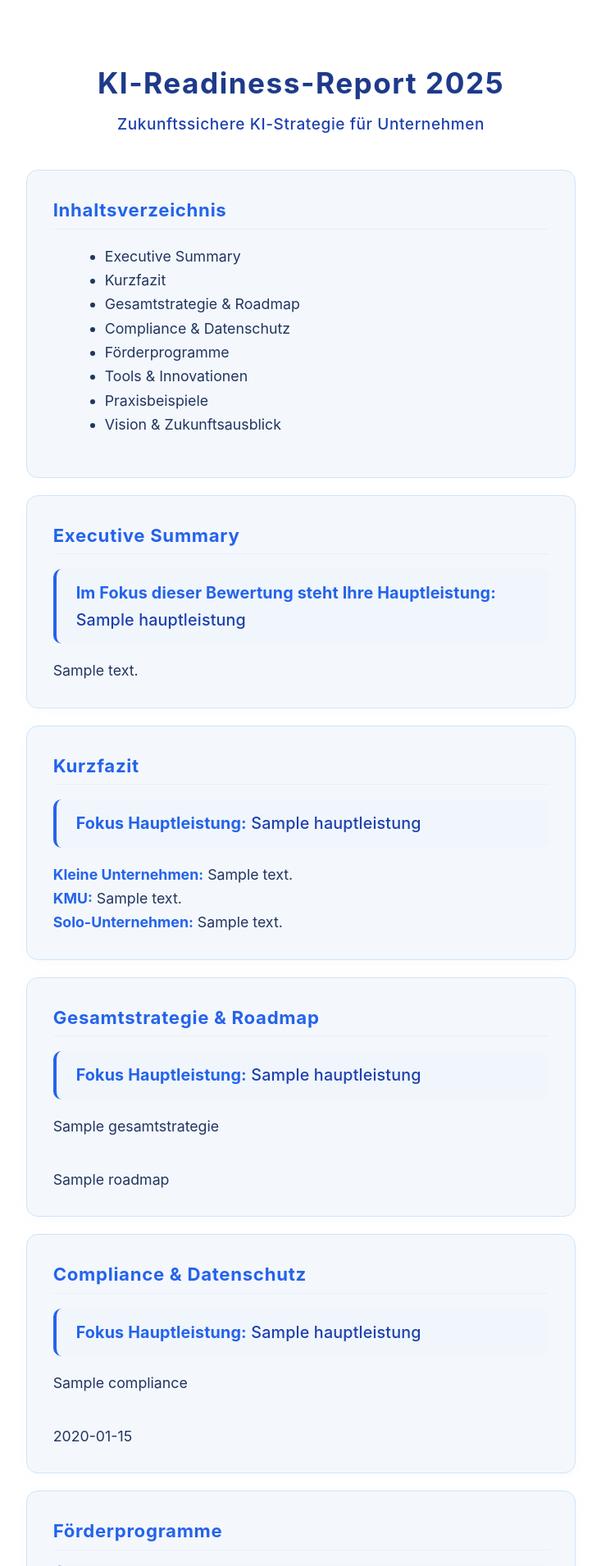
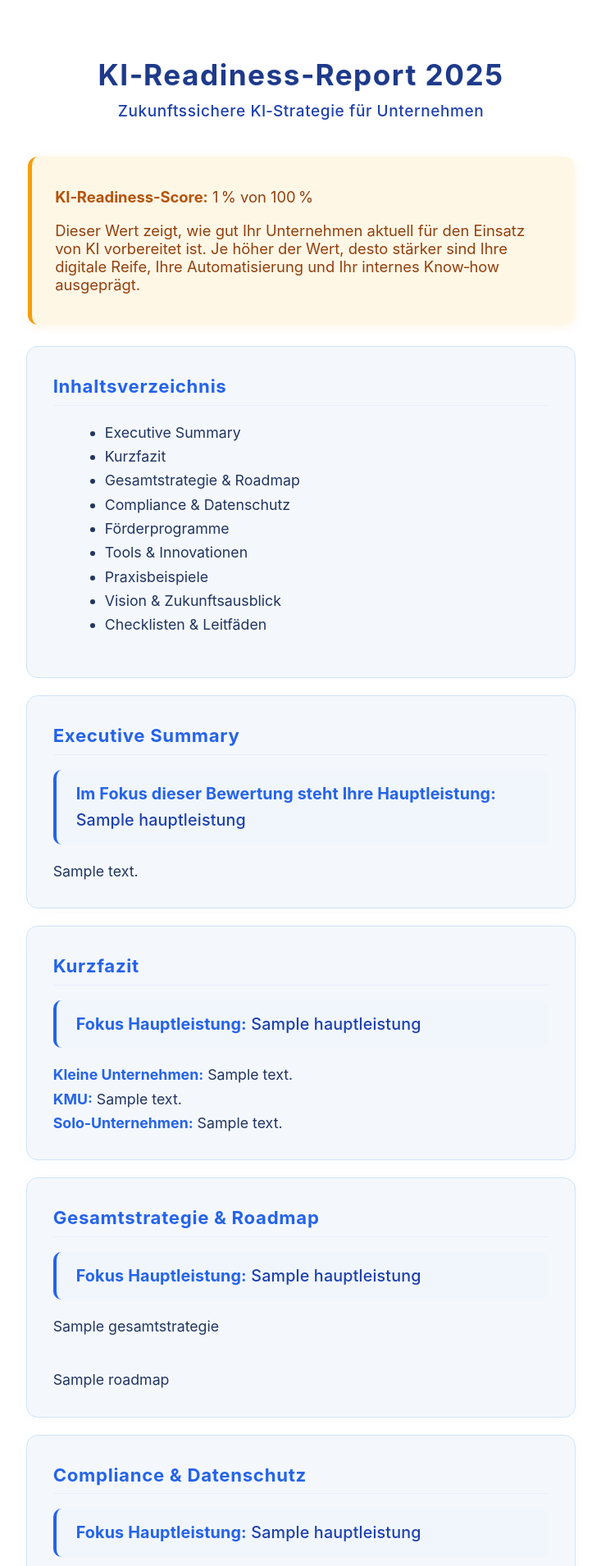
Before and after one commit to Wolf-Achtung/make-ki-backend-neu, a Python web app: template templates/pdf_template.html in a window 1280 px wide. Shown: the top 1910 px of the page at 82% size, without its empty margins (273-1006 px from the left). Run offline with Jinja, Linux system fonts and the light colour scheme; the template is opened without the code that fills it: most values are stand-ins (such as "Sample title", 1, 10 or a date in 2020).

Commit message:
Add files via upload

```diff
--- a/templates/pdf_template.html
+++ b/templates/pdf_template.html
@@ -2,7 +2,7 @@
 <html lang="de">
 <head>
   <meta charset="UTF-8" />
-  <title>KI-Readiness-Report 2025</title>
+  <title>KI‑Readiness‑Report 2025</title>
   <style>
 body {
   background: #fff;
@@ -17,7 +17,7 @@ h1 {
   color: #1e3a8a;
   letter-spacing: 1.5px;
   font-weight: 700;
-  margin: 80px 0 18px 0;
+  margin: 70px 0 12px 0;
   text-shadow: 0 1px 0 #e3ebfa;
 }
 h2 {
@@ -95,7 +95,21 @@ th {
   background-color: #f0f6fb;
   color: #1e40af;
 }
-
+/* Score Box */
+.score-box {
+  background: #fff7e6;
+  border-left: 5px solid #f59e0b;
+  padding: 20px 28px;
+  margin: 0 auto 26px auto;
+  max-width: 16cm;
+  border-radius: 12px;
+  box-shadow: 0 2px 12px rgba(245, 158, 11, 0.12);
+  font-size: 1.15em;
+  color: #92400e;
+}
+.score-box b {
+  color: #b45309;
+}
   </style>
 </head>
 <body>
@@ -103,10 +117,18 @@ th {
 <!-- TITELSEITE -->
 <div class="report-section">
   <div>
-    <h1>KI-Readiness-Report 2025</h1>
-    <div class="subtitle">Zukunftssichere KI-Strategie für Unternehmen</div>
+    <h1>KI‑Readiness‑Report 2025</h1>
+    <div class="subtitle">Zukunftssichere KI‑Strategie für Unternehmen</div>
   </div>
 </div>
+
+<!-- SCORE‑ÜBERSICHT -->
+{% if score_percent %}
+<div class="score-box">
+  <p><b>KI‑Readiness‑Score:</b> {{ score_percent }} % von 100 %</p>
+  <p>Dieser Wert zeigt, wie gut Ihr Unternehmen aktuell für den Einsatz von KI vorbereitet ist. Je höher der Wert, desto stärker sind Ihre digitale Reife, Ihre Automatisierung und Ihr internes Know‑how ausgeprägt.</p>
+</div>
+{% endif %}
 
 <!-- INHALTSVERZEICHNIS -->
 {% if executive_summary or summary_klein or summary_kmu or summary_solo or gesamtstrategie or roadmap or compliance or datenschutz or foerderprogramme or foerdermittel or tools or innovation or praxisbeispiele or moonshot_vision or eu_ai_act %}
@@ -116,12 +138,13 @@ th {
     <ul>
       {% if executive_summary %}<li>Executive Summary</li>{% endif %}
       {% if summary_klein or summary_kmu or summary_solo %}<li>Kurzfazit</li>{% endif %}
-      {% if gesamtstrategie or roadmap %}<li>Gesamtstrategie & Roadmap</li>{% endif %}
-      {% if compliance or datenschutz %}<li>Compliance & Datenschutz</li>{% endif %}
+      {% if gesamtstrategie or roadmap %}<li>Gesamtstrategie & Roadmap</li>{% endif %}
+      {% if compliance or datenschutz %}<li>Compliance & Datenschutz</li>{% endif %}
       {% if foerderprogramme or foerdermittel %}<li>Förderprogramme</li>{% endif %}
-      {% if tools or innovation %}<li>Tools & Innovationen</li>{% endif %}
+      {% if tools or innovation %}<li>Tools & Innovationen</li>{% endif %}
       {% if praxisbeispiele %}<li>Praxisbeispiele</li>{% endif %}
-      {% if moonshot_vision or eu_ai_act %}<li>Vision & Zukunftsausblick</li>{% endif %}
+      {% if moonshot_vision or eu_ai_act %}<li>Vision & Zukunftsausblick</li>{% endif %}
+      {% if checklisten %}<li>Checklisten & Leitfäden</li>{% endif %}
     </ul>
   </div>
 </div>
@@ -129,7 +152,7 @@ th {
 
 <!-- EXECUTIVE SUMMARY -->
 {% if executive_summary %}
-<div class="report-section">
+<div class="report-section" style="page-break-before: always;">
   <div class="chapter-box">
     <h2>Executive Summary</h2>
     {% if hauptleistung %}
@@ -145,7 +168,7 @@ th {
 
 <!-- KURZFAZIT -->
 {% if summary_klein or summary_kmu or summary_solo %}
-<div class="report-section">
+<div class="report-section" style="page-break-before: always;">
   <div class="chapter-box">
     <h2>Kurzfazit</h2>
     {% if hauptleistung %}
@@ -160,17 +183,17 @@ th {
       <div><b>KMU:</b> {{ summary_kmu | safe }}</div>
     {% endif %}
     {% if summary_solo %}
-      <div><b>Solo-Unternehmen:</b> {{ summary_solo | safe }}</div>
+      <div><b>Solo‑Unternehmen:</b> {{ summary_solo | safe }}</div>
     {% endif %}
   </div>
 </div>
 {% endif %}
 
-<!-- GESAMTSTRATEGIE & ROADMAP -->
+<!-- GESAMTSTRATEGIE & ROADMAP -->
 {% if gesamtstrategie or roadmap %}
-<div class="report-section">
+<div class="report-section" style="page-break-before: always;">
   <div class="chapter-box">
-    <h2>Gesamtstrategie & Roadmap</h2>
+    <h2>Gesamtstrategie & Roadmap</h2>
     {% if hauptleistung %}
       <div class="hauptleistung-infobox">
         <b>Fokus Hauptleistung:</b> <span>{{ hauptleistung }}</span>
@@ -186,11 +209,11 @@ th {
 </div>
 {% endif %}
 
-<!-- COMPLIANCE & DATENSCHUTZ -->
+<!-- COMPLIANCE & DATENSCHUTZ -->
 {% if compliance or datenschutz %}
-<div class="report-section">
+<div class="report-section" style="page-break-before: always;">
   <div class="chapter-box">
-    <h2>Compliance & Datenschutz</h2>
+    <h2>Compliance & Datenschutz</h2>
     {% if hauptleistung %}
       <div class="hauptleistung-infobox">
         <b>Fokus Hauptleistung:</b> <span>{{ hauptleistung }}</span>
@@ -208,7 +231,7 @@ th {
 
 <!-- FÖRDERPROGRAMME -->
 {% if foerderprogramme or foerdermittel %}
-<div class="report-section">
+<div class="report-section" style="page-break-before: always;">
   <div class="chapter-box">
     <h2>Förderprogramme</h2>
     {% if hauptleistung %}
@@ -226,11 +249,11 @@ th {
 </div>
 {% endif %}
 
-<!-- TOOLS & INNOVATIONEN -->
+<!-- TOOLS & INNOVATIONEN -->
 {% if tools or innovation %}
-<div class="report-section">
+<div class="report-section" style="page-break-before: always;">
   <div class="chapter-box">
-    <h2>Tools & Innovationen</h2>
+    <h2>Tools & Innovationen</h2>
     {% if hauptleistung %}
       <div class="hauptleistung-infobox">
         <b>Fokus Hauptleistung:</b> <span>{{ hauptleistung }}</span>
@@ -248,7 +271,7 @@ th {
 
 <!-- PRAXISBEISPIELE -->
 {% if praxisbeispiele %}
-<div class="report-section">
+<div class="report-section" style="page-break-before: always;">
   <div class="chapter-box">
     <h2>Praxisbeispiele</h2>
     {% if hauptleistung %}
@@ -261,11 +284,11 @@ th {
 </div>
 {% endif %}
 
-<!-- VISION & ZUKUNFTSAUSBLICK -->
+<!-- VISION & ZUKUNFTSAUSBLICK -->
 {% if moonshot_vision or eu_ai_act %}
-<div class="report-section">
+<div class="report-section" style="page-break-before: always;">
   <div class="chapter-box">
-    <h2>Vision & Zukunftsausblick</h2>
+    <h2>Vision & Zukunftsausblick</h2>
     {% if hauptleistung %}
       <div class="hauptleistung-infobox">
         <b>Fokus Hauptleistung:</b> <span>{{ hauptleistung }}</span>
@@ -275,8 +298,18 @@ th {
       <div>{{ moonshot_vision | safe }}</div>
     {% endif %}
     {% if eu_ai_act %}
-      <div style="margin-top:1.4em;"><b>EU AI Act:</b> {{ eu_ai_act | safe }}</div>
+      <div style="margin-top:1.4em;"><b>EU AI Act:</b> {{ eu_ai_act | safe }}</div>
     {% endif %}
+  </div>
+</div>
+{% endif %}
+
+<!-- CHECKLISTEN & LEITFÄDEN -->
+{% if checklisten %}
+<div class="report-section" style="page-break-before: always;">
+  <div class="chapter-box">
+    <h2>Checklisten & Leitfäden</h2>
+    <div>{{ checklisten | safe }}</div>
   </div>
 </div>
 {% endif %}
```
